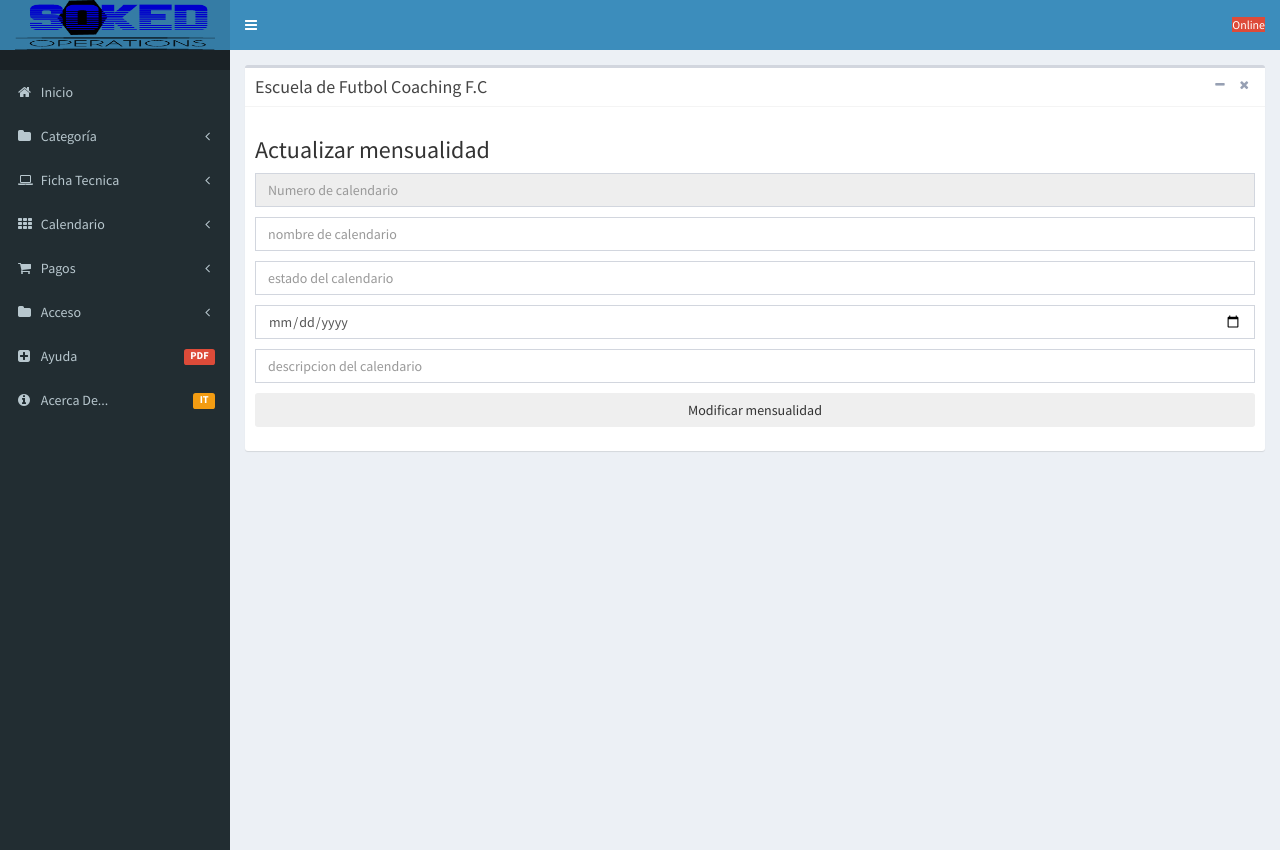
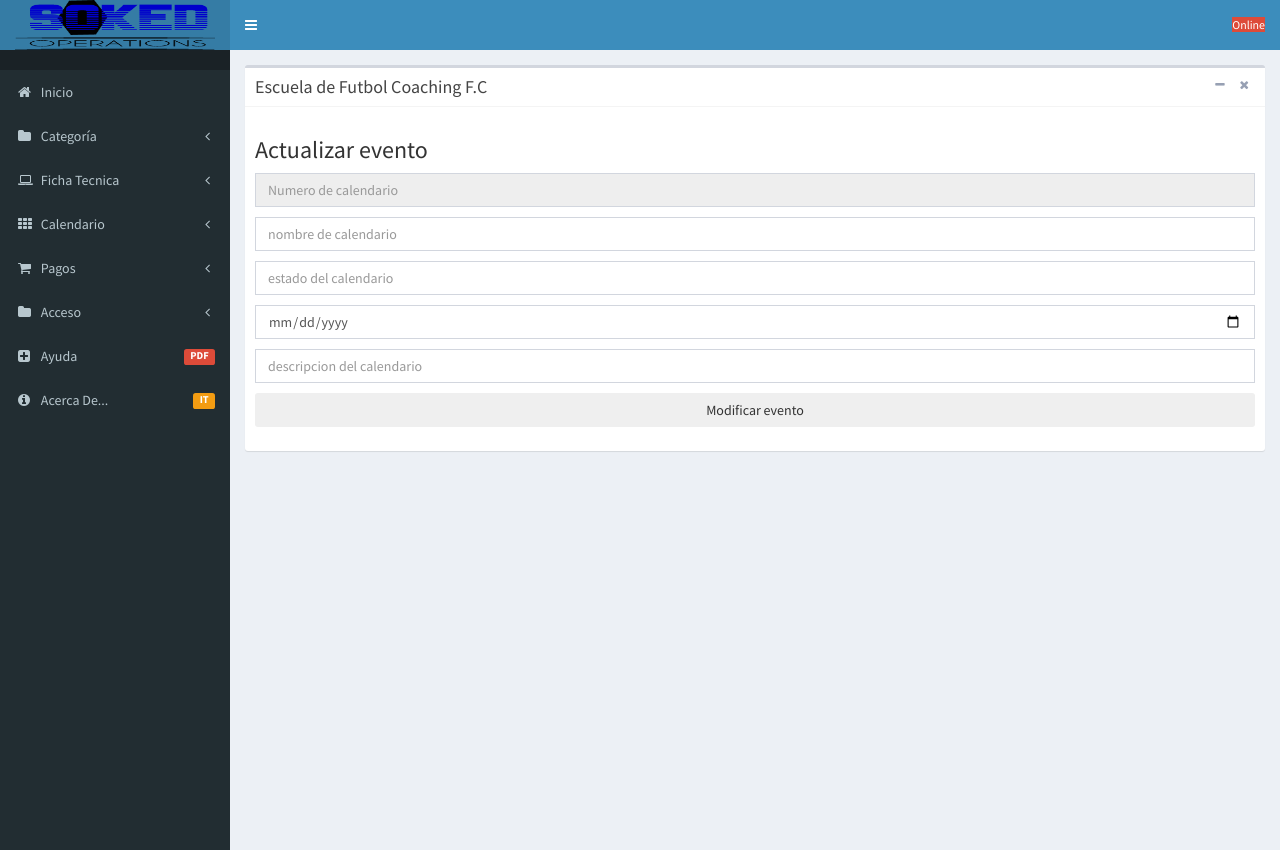
Before and after one commit to patricia0515/sokedop, a PHP site: page /vista/modulos/calendario/vista_modificar_calendario.php in a window 1280 px wide. Run offline with PHP 8.4, Linux system fonts and the light colour scheme; data that the repository does not hold is empty.

Commit message:
se actualiza el archivo vista_crear_calendario y vista_modificar_calendario

```diff
--- a/vista/modulos/calendario/vista_crear_calendario.php
+++ b/vista/modulos/calendario/vista_crear_calendario.php
@@ -153,7 +153,7 @@ if ($_SERVER['REQUEST_METHOD'] == 'POST')
         <?php
         require_once("../../../modelo/modelo_funcionario.php");
         $fun = new funcionario();
-        if ($resultado=$fun->buscar('funcionario',null))
+        if ($resultado=$fun->buscar1('funcionario',null))
         {
         foreach ($resultado as $valor)
                           {
--- a/vista/modulos/calendario/vista_modificar_calendario.php
+++ b/vista/modulos/calendario/vista_modificar_calendario.php
@@ -114,7 +114,7 @@ else
                       <div class="col-md-12">
                           <div class="row">
                                   <div class="col-lg-6 col-md-6 col-sm-6 col-xs-12">
-                                  <h3>Actualizar mensualidad</h3>
+                                  <h3>Actualizar evento</h3>
                                     <?php
                                    if ($errores)
                                   {
@@ -151,7 +151,7 @@ else
           <input name="descripcion_calendario" id="descripcion" type="text" class="form-control" placeholder="descripcion del calendario" value="<?php if(isset($descripcion_calendario)) echo $descripcion_calendario?>">
           <span class="help-block"></span>
         </div>
-        <button class="btn btn-block bt-login" type="submit" id="submit_btn" data-loading-text="Agregar....">Modificar mensualidad</button>
+        <button class="btn btn-block bt-login" type="submit" id="submit_btn" data-loading-text="Agregar....">Modificar evento</button>
                 <?php
                  if ($errores)
                 {
```
Also changed, not shown: modelo/modelo_funcionario.php (+12 -0 lines).
